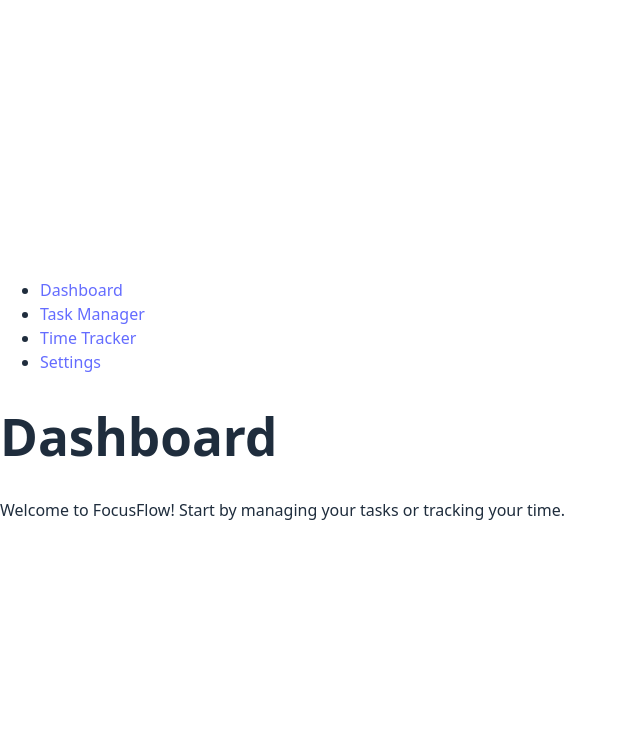
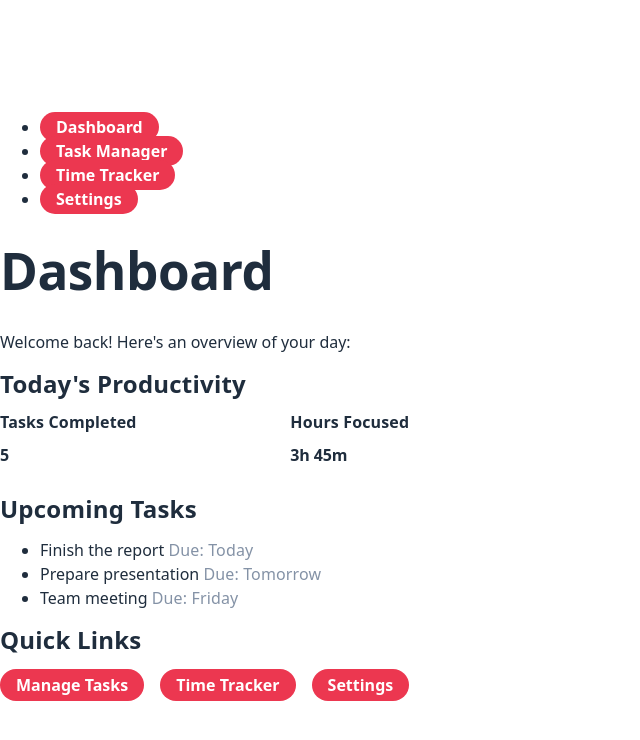
Before and after one commit to keremsemiz/focusflow, a React (Vite) app in the folder frontend/: page / in a window 1280 px wide. Shown: the top 740 px of the page, without its empty margins (0-640 px from the left). Built offline with nearby package versions, Linux system fonts and the light colour scheme.

Commit message:
CSS and dashboard setup

```diff
--- a/frontend/src/App.css
+++ b/frontend/src/App.css
@@ -127,3 +127,122 @@
   line-height: var(--line-height-title);
   letter-spacing: var(--letter-spacing-title);
 }
+
+.flex {
+  display: flex;
+  justify-content: space-between;
+  gap: var(--spacing-3);
+}
+
+@media screen and (max-width: var(--breakpoint-s)) {
+  .flex {
+    flex-direction: column;
+  }
+}
+
+.subtitle {
+  margin-top: var(--spacing-3);
+  font-weight: var(--font-weight-body);
+  line-height: var(--line-height-subheading);
+  letter-spacing: var(--letter-spacing-headline);
+}
+
+.headline {
+  margin-top: var(--spacing-3);
+  margin-bottom: var(--spacing-3);
+  font-size: var(--font-4);
+  line-height: var(--line-height-heading);
+  letter-spacing: var(--letter-spacing-headline);
+}
+
+.subheadline {
+  margin-top: var(--spacing-0);
+  margin-bottom: var(--spacing-3);
+  font-size: var(--font-2);
+  line-height: var(--line-height-heading);
+  letter-spacing: var(--letter-spacing-headline);
+}
+
+.eyebrow {
+  color: var(--muted);
+  font-weight: var(--font-weight-heading);
+  letter-spacing: var(--letter-spacing-headline);
+  line-height: var(--line-height-subheading);
+  text-transform: uppercase;
+  margin-top: var(--spacing-0);
+  margin-bottom: var(--spacing-2);
+}
+
+.lead {
+  font-weight: var(--font-weight-body);
+}
+
+.caption {
+  color: var(--muted);
+  font-weight: var(--font-weight-body);
+  letter-spacing: var(--letter-spacing-headline);
+  line-height: var(--line-height-caption);
+}
+
+.pill {
+  border-radius: var(--radii-circle);
+  padding-left: var(--spacing-3);
+  padding-right: var(--spacing-3);
+  padding-top: var(--spacing-1);
+  padding-bottom: var(--spacing-1);
+  font-size: var(--font-2);
+  background: var(--primary);
+  color: var(--background);
+  font-weight: var(--font-weight-bold);
+}
+
+.outline-badge {
+  border-radius: var(--radii-circle);
+  padding-left: var(--spacing-3);
+  padding-right: var(--spacing-3);
+  padding-top: var(--spacing-1);
+  padding-bottom: var(--spacing-1);
+  font-size: var(--font-2);
+  background: none;
+  color: var(--muted);
+  border: 1px solid currentcolor;
+  font-weight: var(--font-weight-body);
+}
+
+button {
+  cursor: pointer;
+  font-family: inherit;
+  font-weight: var(--font-weight-bold);
+  border-radius: var(--radii-circle);
+  display: inline-flex;
+  align-items: center;
+  justify-content: center;
+  box-shadow: var(--shadow-card);
+  letter-spacing: var(--letter-spacing-headline);
+  -webkit-tap-highlight-color: transparent;
+  transition: transform 0.125s ease-in-out, box-shadow 0.125s ease-in-out;
+  box-sizing: border-box;
+  margin: 0;
+  min-width: 0;
+  -webkit-appearance: none;
+  -moz-appearance: none;
+  appearance: none;
+  text-align: center;
+  line-height: inherit;
+  -webkit-text-decoration: none;
+  text-decoration: none;
+  padding-left: 16px;
+  padding-right: 16px;
+  padding-top: 8px;
+  padding-bottom: 8px;
+  color: var(--theme-ui-colors-white, #ffffff);
+  background-color: var(--theme-ui-colors-primary, #ec3750);
+  border: 0;
+  font-size: var(--font-2);
+}
+
+button:focus,
+button:hover {
+  box-shadow: var(--shadow-elevated);
+  transform: scale(1.0625);
+}
--- a/frontend/src/pages/Dashboard.js
+++ b/frontend/src/pages/Dashboard.js
@@ -2,9 +2,41 @@
 
 function Dashboard() {
   return (
-    <div>
-      <h1>Dashboard</h1>
-      <p>Welcome to FocusFlow! Start by managing your tasks or tracking your time.</p>
+    <div className="container">
+      <h1 className="title">Dashboard</h1>
+      <p className="lead">Welcome back! Here's an overview of your day:</p>
+
+      <div className="card">
+        <h2 className="headline">Today's Productivity</h2>
+        <div className="flex">
+          <div className="card sunken">
+            <h3 className="subheadline">Tasks Completed</h3>
+            <p className="title">5</p>
+          </div>
+          <div className="card sunken">
+            <h3 className="subheadline">Hours Focused</h3>
+            <p className="title">3h 45m</p>
+          </div>
+        </div>
+      </div>
+
+      <div className="card">
+        <h2 className="headline">Upcoming Tasks</h2>
+        <ul className="list">
+          <li>Finish the report <span className="caption">Due: Today</span></li>
+          <li>Prepare presentation <span className="caption">Due: Tomorrow</span></li>
+          <li>Team meeting <span className="caption">Due: Friday</span></li>
+        </ul>
+      </div>
+
+      <div className="card">
+        <h2 className="headline">Quick Links</h2>
+        <div className="flex">
+          <a href="/tasks" className="pill">Manage Tasks</a>
+          <a href="/time-tracker" className="pill">Time Tracker</a>
+          <a href="/settings" className="pill">Settings</a>
+        </div>
+      </div>
     </div>
   );
 }
```
